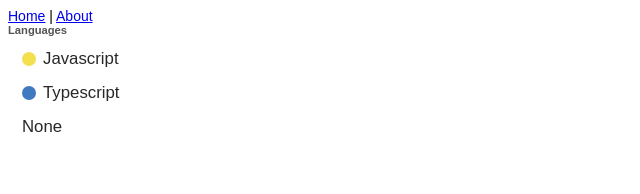
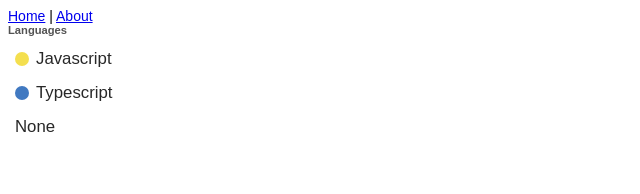
Before and after one commit to leegeunhyeok/resume, a Vue app: page / in a window 1280 px wide. Shown: the top 194 px of the page, without its empty margins (0-640 px from the left). Built offline with nearby package versions, Linux system fonts and the light colour scheme; a web font is replaced by a local one.

Commit message:
UPDATE: Item sied padding

```diff
--- a/src/components/molecule/Item.vue
+++ b/src/components/molecule/Item.vue
@@ -31,7 +31,7 @@ export default defineComponent({
     align-items: center;
     border-radius: $radius;
     overflow: hidden;
-    padding: 0.5rem 1rem;
+    padding: 0.5rem;
 
     &:hover,
     &:active {
```
